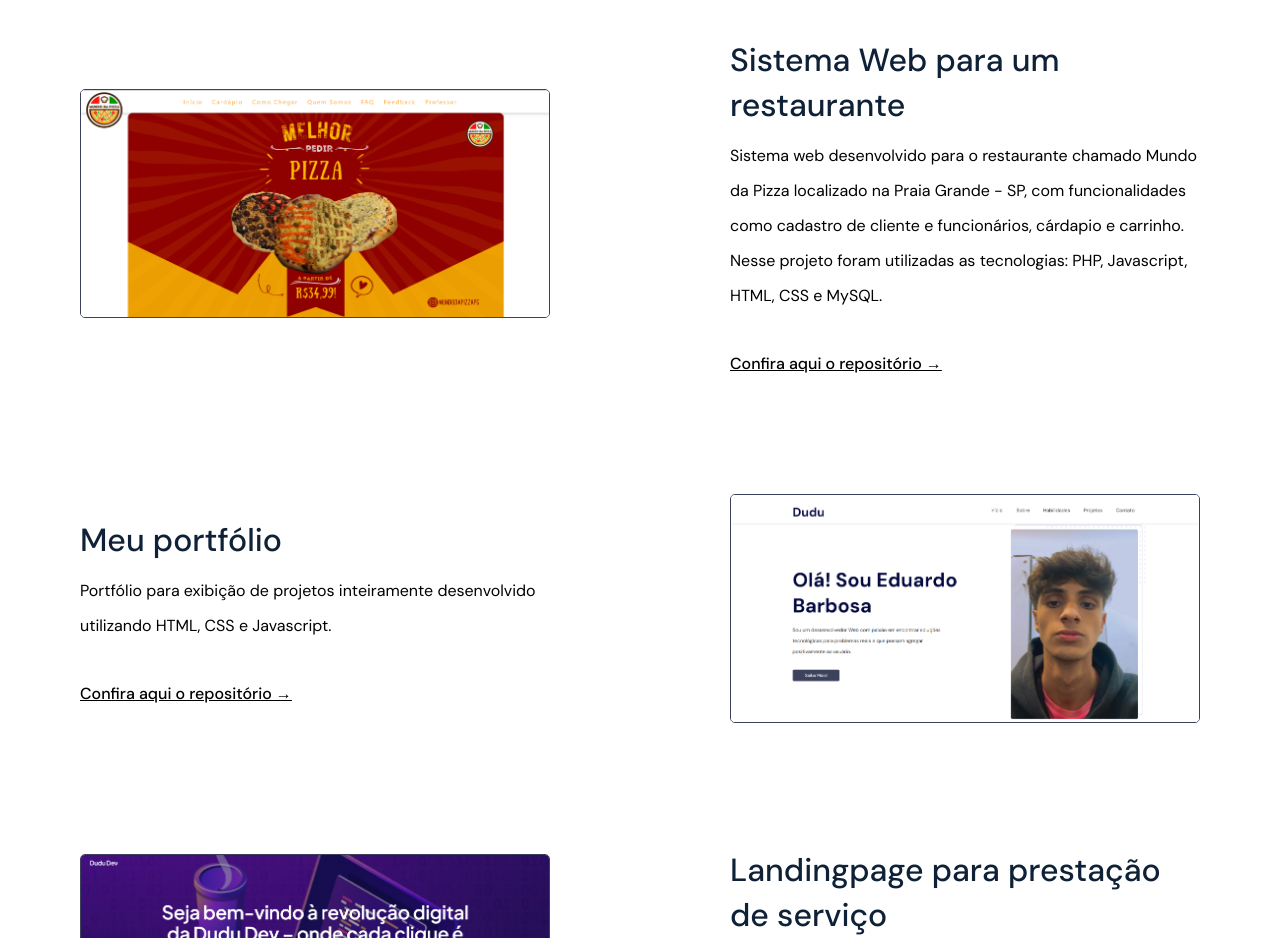
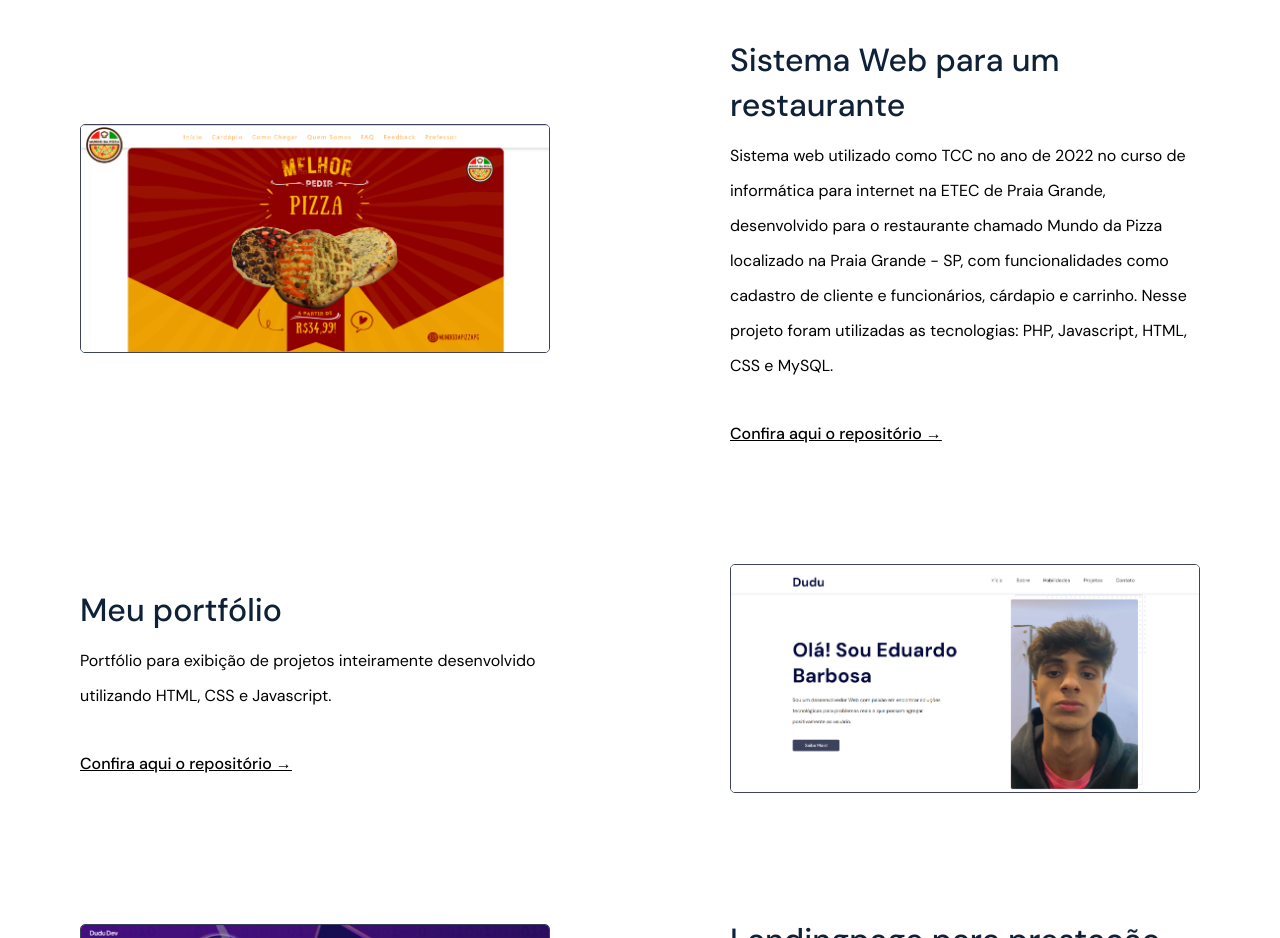
Before and after one commit to duduardo13/portfolio, a plain HTML site: page index.html in a window 1280 px wide. Shown: the part 2480-3418 px from the top of the page. Drawn offline with Linux system fonts and the light colour scheme.

Commit message:
pequena atualização na descrição

```diff
--- a/index.html
+++ b/index.html
@@ -168,7 +168,8 @@
               Sistema Web para um restaurante
             </h3>
             <p>
-              Sistema web desenvolvido para o restaurante chamado Mundo da Pizza localizado na Praia Grande - SP,
+              Sistema web utilizado como TCC no ano de 2022 no curso de informática para internet na ETEC de Praia Grande,
+              desenvolvido para o restaurante chamado Mundo da Pizza localizado na Praia Grande - SP,
               com funcionalidades como cadastro de cliente e funcionários, cárdapio e carrinho. Nesse projeto foram utilizadas as tecnologias:
               PHP, Javascript, HTML, CSS e MySQL.
             </p>
```
